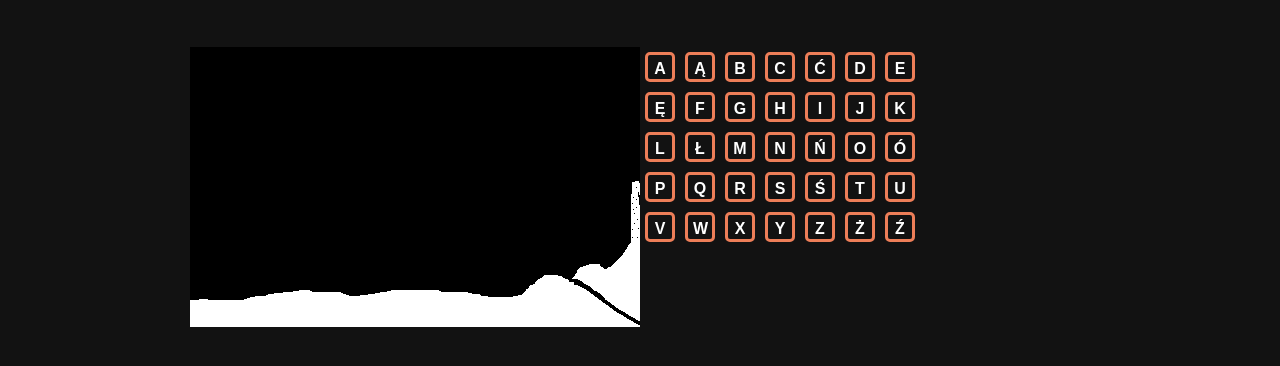
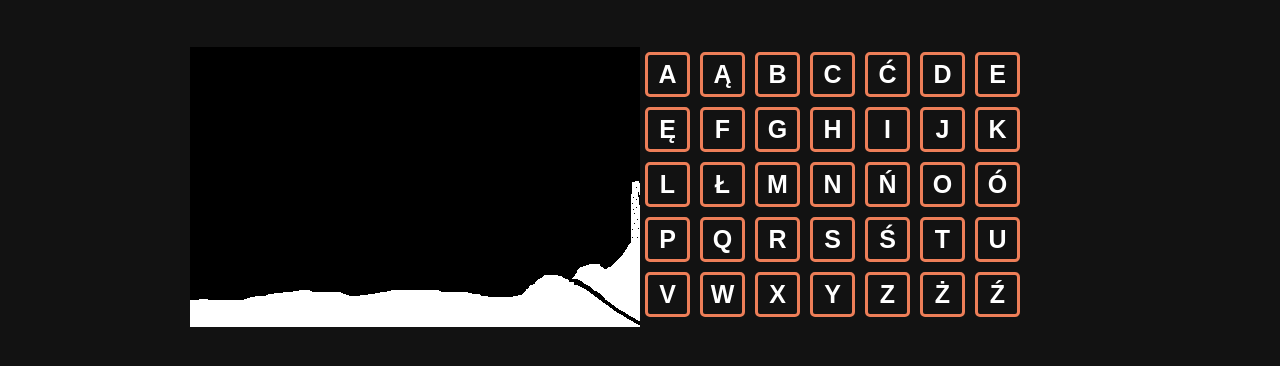
Before and after one commit to polovkodaniel/gra, a plain HTML site: page index.html in a window 1280 px wide. Shown: the part 238-604 px from the top of the page. Drawn offline with Linux system fonts and the light colour scheme.

Commit message:
Update style.css

```diff
--- a/style.css
+++ b/style.css
@@ -212,8 +212,8 @@ min-height: 280 px;
 }
 .litera
 {
-  width: 30px;
-  height: 30px;
+  width: 45px;
+  height: 45px;
   text-align: center;
   padding: 5px;
   margin: 5px;
@@ -221,6 +221,7 @@ min-height: 280 px;
   float: left;
   cursor: pointer;
   border-radius: 5px;
+  font-size: 25px
 
 }
 .litera:hover
```
